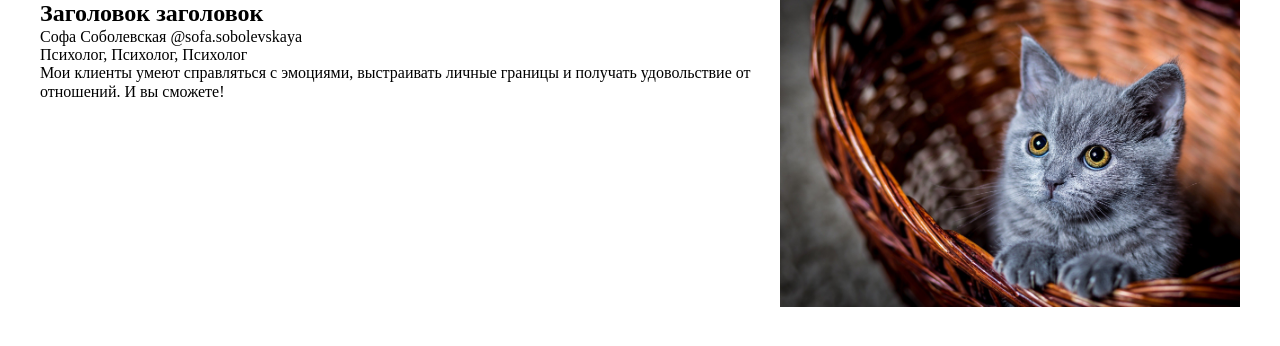
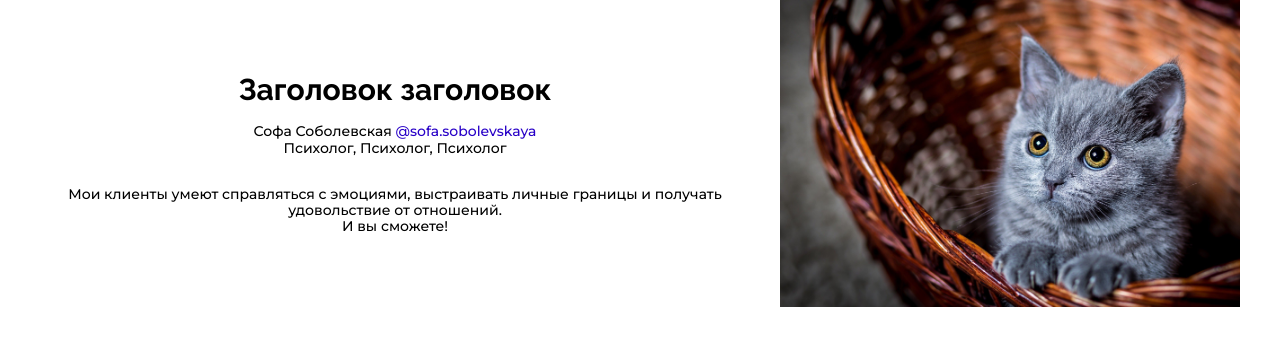
Before and after one commit to Endless1ve/psychologist_landing, a website built with webpack: page src/index.html in a window 1280 px wide. Built offline with nearby package versions, Linux system fonts and the light colour scheme.

Commit message:
added styles to texts

```diff
--- a/src/index.html
+++ b/src/index.html
@@ -19,13 +19,16 @@
         <div class="previewTexts">
           <h1 class="previewTitle">Заголовок заголовок</h1>
           <div class="previewSubtitles">
-            <p class="previewSubtitle">Софа Соболевская @sofa.sobolevskaya</p>
+            <p class="previewSubtitle">
+              Софа Соболевская <a href="#" class="link">@sofa.sobolevskaya</a>
+            </p>
             <p class="previewSubtitle">Психолог, Психолог, Психолог</p>
           </div>
           <p class="previewDescription">
             Мои клиенты умеют справляться с эмоциями, выстраивать личные границы
-            и получать удовольствие от отношений. И вы сможете!
+            и получать удовольствие от отношений.
           </p>
+          <p class="previewDescription">И вы сможете!</p>
         </div>
         <img
           src="<%= require('./images/preview-image.jpg') %>"
--- a/src/index.scss
+++ b/src/index.scss
@@ -1,4 +1,5 @@
 @import "styles/normalize.scss";
 @import "fonts/fonts.scss";
 @import "styles/blocks/root/root.scss";
+@import 'styles/blocks/link/link';
 @import "styles/blocks/preview/preview.scss";
--- /dev/null
+++ b/src/styles/blocks/link/link.scss
@@ -0,0 +1,3 @@
+.link {
+  @include link-styles();
+}
--- a/src/styles/blocks/preview/preview.scss
+++ b/src/styles/blocks/preview/preview.scss
@@ -1,5 +1,7 @@
-@import 'previewImage/previewImage';
+@import "previewImage/previewImage";
+@import "previewTexts/previewTexts";
 
 .preview {
-  display: flex;
+  gap: 30px;
+  @include flexible-row();
 }
--- a/src/styles/blocks/preview/previewImage/previewImage.scss
+++ b/src/styles/blocks/preview/previewImage/previewImage.scss
@@ -1,3 +1,4 @@
 .previewImage {
+  width: 50%;
   max-width: 460px;
 }
--- /dev/null
+++ b/src/styles/blocks/preview/previewTexts/previewDescription/previewDescription.scss
@@ -0,0 +1,4 @@
+.previewDescription {
+  text-align: center;
+  @include text-styles();
+}
--- /dev/null
+++ b/src/styles/blocks/preview/previewTexts/previewSubtitles/previewSubtitle/previewSubtitle.scss
@@ -0,0 +1,4 @@
+.previewSubtitle {
+  text-align: center;
+  @include text-styles();
+}
--- /dev/null
+++ b/src/styles/blocks/preview/previewTexts/previewSubtitles/previewSubtitles.scss
@@ -0,0 +1,5 @@
+@import 'previewSubtitle/previewSubtitle';
+
+.previewSubtitles {
+  margin: 0 0 30px 0;
+}
--- /dev/null
+++ b/src/styles/blocks/preview/previewTexts/previewTexts.scss
@@ -0,0 +1,3 @@
+@import 'previewTitle/previewTitle';
+@import 'previewSubtitles/previewSubtitles';
+@import 'previewDescription/previewDescription';
--- /dev/null
+++ b/src/styles/blocks/preview/previewTexts/previewTitle/previewTitle.scss
@@ -0,0 +1,5 @@
+.previewTitle {
+  margin: 0 0 16px 0;
+  text-align: center;
+  @include section-title-styles();
+}
--- a/src/styles/variables.scss
+++ b/src/styles/variables.scss
@@ -21,14 +21,14 @@ $link-color: rgb(40, 0, 199);
 @mixin text-styles() {
   color: $text-color;
   font-family: $text-font;
-  font-weight: 300;
+  font-weight: 500;
   font-size: 14px;
 }
 
 @mixin link-styles() {
   color: $link-color;
   font-family: $text-font;
-  font-weight: 300;
+  font-weight: 500;
   font-size: 14px;
   text-decoration: none;
 }
@@ -42,4 +42,5 @@ $link-color: rgb(40, 0, 199);
 @mixin flexible-row() {
   display: flex;
   flex-direction: row;
+  align-items: center;
 }
```
